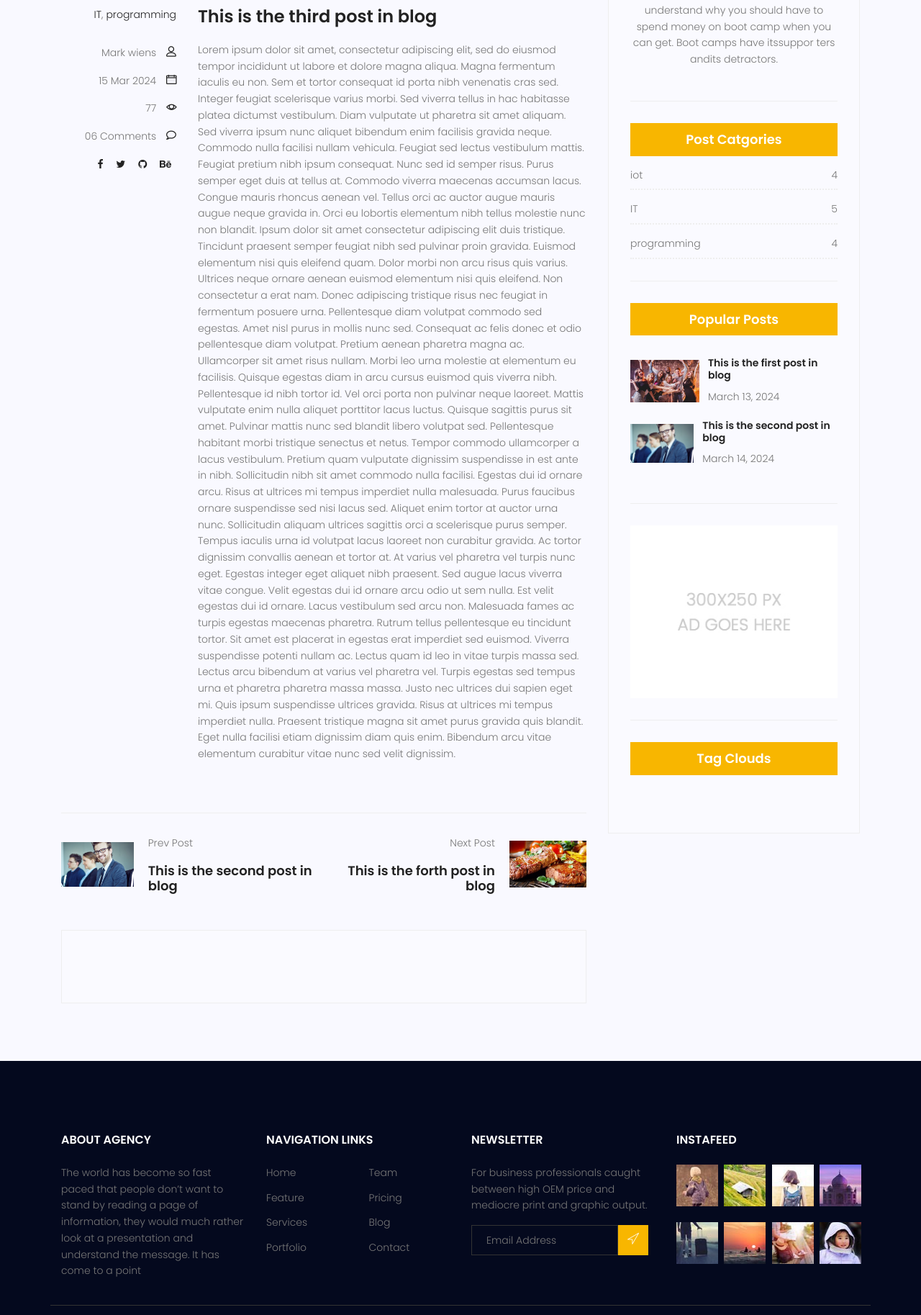
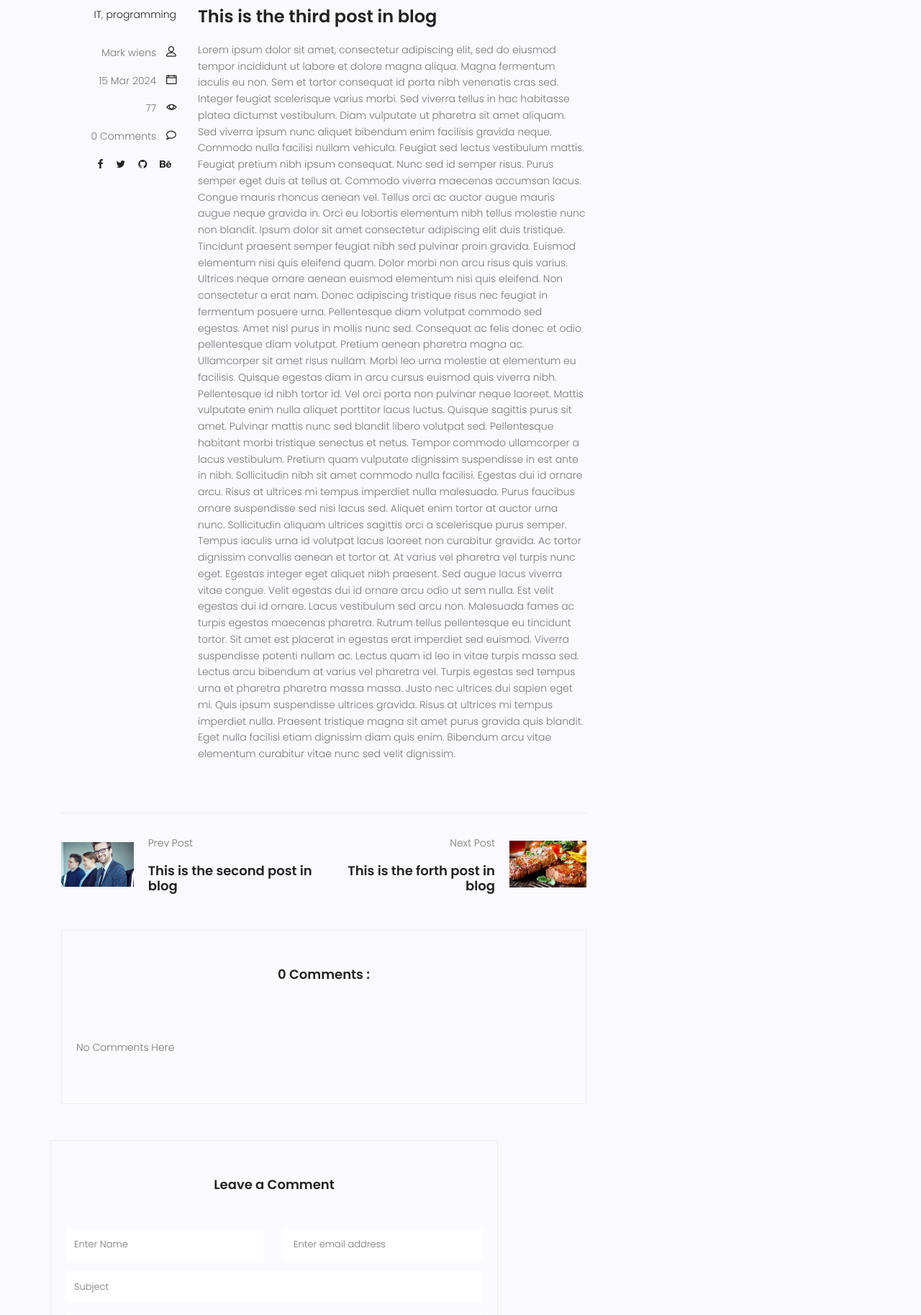
Before and after one commit to Arash7447/mysite, a Django app: page /blog/4/ in a window 1280 px wide. Shown: the part 772-2599 px from the top of the page at 72% size. Run offline with Django 5.2, Linux system fonts and the light colour scheme; data comes from the database, SQL or seed files in the repository; both versions use the stored data as it was after the commit; parts of the project's set-up code (start-up, migrations or seed data) failed here and were passed over; some libraries are stand-ins or nearby versions.

Commit message:
worked on post a comment in comment form
worked on post a comment in comment form

```diff
--- /dev/null
+++ b/blog/forms.py
@@ -0,0 +1,9 @@
+from django import forms
+from blog.models import Comment
+from captcha.fields import CaptchaField
+
+
+class CommentForm (forms.ModelForm) :
+    class Meta:
+        model = Comment
+        fields = ['post','name','email','subject','message']
--- a/blog/models.py
+++ b/blog/models.py
@@ -53,3 +53,10 @@ class Comment(models.Model):
     approved = models.BooleanField(default=False)
     created_date = models.DateTimeField(auto_now_add = True)
     updated_date = models.DateTimeField(auto_now=True)
+
+    class Meta:
+        ordering = ['-created_date']
+
+
+    def __str__(self):
+        return self.name
--- a/blog/templatetags/blog_tags.py
+++ b/blog/templatetags/blog_tags.py
@@ -1,5 +1,5 @@
 from django import template
-from blog.models import Post
+from blog.models import Post, Comment
 from blog.models import Category
 from django.utils import timezone
 
@@ -44,3 +44,7 @@ def latest_posts():
     posts = Post.objects.filter(status = 1, published_date__lte = timezone.now()).order_by('-published_date')[:6]
     categories = Category.objects.all()
     return {'latest_posts': posts, 'categories':categories}
+
+@register.simple_tag(name = 'comments_count')
+def function(pid):
+    return Comment.objects.filter(post=pid, approved=True).count()
--- a/blog/views.py
+++ b/blog/views.py
@@ -1,7 +1,10 @@
+from django.http import HttpResponse, JsonResponse,HttpResponseRedirect
 from django.shortcuts import render,get_object_or_404
-from blog.models import Post
+from blog.models import Post, Comment
 from django.utils import timezone
 from django.core.paginator import Paginator,EmptyPage,PageNotAnInteger
+from blog.forms import CommentForm
+from django.contrib import messages
 # Create your views here.
 
 def blog_view(request, **kwargs) :
@@ -32,10 +35,20 @@ def blog_view(request, **kwargs) :
 
 
 def blog_single(request, pid) :
+    if request.method == 'POST':
+        form = CommentForm(request.POST)
+        if form.is_valid():
+            form.save()
+            messages.add_message(request,messages.SUCCESS,'your comment submited successfully .')
+        else:
+            messages.add_message(request,messages.ERROR,'your comment didnt submited successfully .')
+
     post = get_object_or_404(Post, pk=pid, status=1, published_date__lte=timezone.now())
+    comments = Comment.objects.filter(post=post.id, approved=True)
     next_post = Post.objects.filter(id__gt=post.id, status=1, published_date__lte=timezone.now()).order_by('id', '-published_date').first()
     previous_post = Post.objects.filter(id__lt=post.id, status=1, published_date__lte=timezone.now()).order_by('-id', '-published_date').first()
-    context = {'post': post, 'counted_view': post.counted_view, 'next_post': next_post, 'previous_post': previous_post}
+    form = CommentForm()
+    context = {'post': post, 'counted_view': post.counted_view, 'next_post': next_post, 'previous_post': previous_post, 'comments':comments ,'form':form}
     post.counted_view += 1
     post.save()
     return render(request, "blog/blog-single.html", context)
--- a/templates/blog/blog-home.html
+++ b/templates/blog/blog-home.html
@@ -109,7 +109,7 @@
 									class="lnr lnr-calendar-full"></span></p>
 							<p class="view col-lg-12 col-md-12 col-6"><a href="#">{{post.counted_view}} views</a> <span
 									class="lnr lnr-eye"></span></p>
-							<p class="comments col-lg-12 col-md-12 col-6"><a href="#">06 Comments</a> <span
+							<p class="comments col-lg-12 col-md-12 col-6"><a href="#">{% comments_count post.id %} Comments </a> <span
 									class="lnr lnr-bubble"></span></p>
 
 
--- a/templates/blog/blog-single.html
+++ b/templates/blog/blog-single.html
@@ -1,10 +1,8 @@
 {% extends 'base.html' %}
 {% load static %}
 {% load blog_tags %}
-
-
+{% load humanize %}
 {% block content %}
-
 <!-- start banner Area -->
 <section class="relative about-banner">
 	<div class="overlay overlay-bg"></div>
@@ -42,14 +40,22 @@
 
 						</ul>
 						<div class="user-details row">
-							<p class="user-name col-lg-12 col-md-12 col-6"><a href="#">Mark wiens</a> <span
-									class="lnr lnr-user"></span></p>
-							<p class="date col-lg-12 col-md-12 col-6"><a href="#">{{post.published_date|date:'d M Y'}}</a> <span
-									class="lnr lnr-calendar-full"></span></p>
-							<p class="view col-lg-12 col-md-12 col-6"><a href="#">{{post.counted_view}}</a> <span
-									class="lnr lnr-eye"></span></p>
-							<p class="comments col-lg-12 col-md-12 col-6"><a href="#">06 Comments</a> <span
-									class="lnr lnr-bubble"></span></p>
+							<p class="user-name col-lg-12 col-md-12 col-6">
+								<a href="#">Mark wiens</a>
+								<span class="lnr lnr-user"></span>
+							</p>
+							<p class="date col-lg-12 col-md-12 col-6">
+								<a href="#">{{post.published_date|date:'d M Y'}}</a>
+								<span class="lnr lnr-calendar-full"></span>
+							</p>
+							<p class="view col-lg-12 col-md-12 col-6">
+								<a href="#">{{post.counted_view}}</a>
+								<span class="lnr lnr-eye"></span>
+							</p>
+							<p class="comments col-lg-12 col-md-12 col-6">
+								<a href="#">{{comments|length}} Comments</a>
+								<span class="lnr lnr-bubble"></span>
+							</p>
 							<ul class="social-links col-lg-12 col-md-12 col-6">
 								<li><a href="#"><i class="fa fa-facebook"></i></a></li>
 								<li><a href="#"><i class="fa fa-twitter"></i></a></li>
@@ -65,6 +71,9 @@
 						</p>
 
 					</div>
+
+
+
 
 						</div>
 				<div class="navigation-area">
@@ -107,142 +116,60 @@
 							</div>
 						</div>
 					</div>
+
+
+					</div>
+
+
 				<div class="comments-area">
-						<div id="disqus_thread"></div>
-						<script>
-							/**
-							*  RECOMMENDED CONFIGURATION VARIABLES: EDIT AND UNCOMMENT THE SECTION BELOW TO INSERT DYNAMIC VALUES FROM YOUR PLATFORM OR CMS.
-							*  LEARN WHY DEFINING THESE VARIABLES IS IMPORTANT: https://disqus.com/admin/universalcode/#configuration-variables    */
-							/*
-							var disqus_config = function () {
-							this.page.url = PAGE_URL;  // Replace PAGE_URL with your page's canonical URL variable
-							this.page.identifier = PAGE_IDENTIFIER; // Replace PAGE_IDENTIFIER with your page's unique identifier variable
-							};
-							*/
-							(function() { // DON'T EDIT BELOW THIS LINE
-							var d = document, s = d.createElement('script');
-							s.src = 'https://mysite-q5tobcth4j.disqus.com/embed.js';
-							s.setAttribute('data-timestamp', +new Date());
-							(d.head || d.body).appendChild(s);
-							})();
-						</script>
-						<noscript>Please enable JavaScript to view the <a href="https://disqus.com/?ref_noscript">comments powered by Disqus.</a></noscript>
-					</div>
-				</div>
-				<!--
+					<h4>{{comments|length}} Comments :</h4>
 
-					<h4>05 Comments</h4>
-					<div class="comment-list">
+				<div class="comment-list"></div>
+					{% for comment in comments %}
+
 						<div class="single-comment justify-content-between d-flex">
 							<div class="user justify-content-between d-flex">
 								<div class="thumb">
 									<img src="{% static 'img/blog/c1.jpg' %}" alt="">
 								</div>
 								<div class="desc">
-									<h5><a href="#">Emilly Blunt</a></h5>
-									<p class="date">December 4, 2017 at 3:12 pm </p>
+									<h5><a href="#">{{comment.name}}</a></h5>
+									<p class="date">{{comment.created_date|naturalday}} </p>
 									<p class="comment">
-										Never say goodbye till the end comes!
+										{{comment.message}}
 									</p>
 								</div>
 								</div>
+								<!--
 								<div class="reply-btn">
 									<a href="" class="btn-reply text-uppercase">reply</a>
 								</div>
+								-->
 						</div>
-					</div>
-					<div class="comment-list left-padding">
-						<div class="single-comment justify-content-between d-flex">
-							<div class="user justify-content-between d-flex">
-								<div class="thumb">
-									<img src="{% static 'img/blog/c2.jpg' %}" alt="">
-								</div>
-								<div class="desc">
-									<h5><a href="#">Elsie Cunningham</a></h5>
-									<p class="date">December 4, 2017 at 3:12 pm </p>
-									<p class="comment">
-										Never say goodbye till the end comes!
-									</p>
-								</div>
-							</div>
-							<div class="reply-btn">
-								<a href="" class="btn-reply text-uppercase">reply</a>
-							</div>
-						</div>
-					</div>
-					<div class="comment-list left-padding">
-						<div class="single-comment justify-content-between d-flex">
-							<div class="user justify-content-between d-flex">
-								<div class="thumb">
-									<img src="{% static 'img/blog/c3.jpg' %}" alt="">
-								</div>
-								<div class="desc">
-									<h5><a href="#">Annie Stephens</a></h5>
-									<p class="date">December 4, 2017 at 3:12 pm </p>
-									<p class="comment">
-										Never say goodbye till the end comes!
-									</p>
-								</div>
-							</div>
-							<div class="reply-btn">
-								<a href="" class="btn-reply text-uppercase">reply</a>
-							</div>
-						</div>
-					</div>
-					<div class="comment-list">
-						<div class="single-comment justify-content-between d-flex">
-							<div class="user justify-content-between d-flex">
-								<div class="thumb">
-									<img src="{% static 'img/blog/c4.jpg' %}" alt="">
-								</div>
-								<div class="desc">
-									<h5><a href="#">Maria Luna</a></h5>
-									<p class="date">December 4, 2017 at 3:12 pm </p>
-									<p class="comment">
-										Never say goodbye till the end comes!
-									</p>
-								</div>
-							</div>
-							<div class="reply-btn">
-								<a href="" class="btn-reply text-uppercase">reply</a>
-							</div>
-						</div>
-					</div>
-					<div class="comment-list">
-						<div class="single-comment justify-content-between d-flex">
-							<div class="user justify-content-between d-flex">
-								<div class="thumb">
-									<img src="{% static 'img/blog/c5.jpg' %}" alt="">
-								</div>
-								<div class="desc">
-									<h5><a href="#">Ina Hayes</a></h5>
-									<p class="date">December 4, 2017 at 3:12 pm </p>
-									<p class="comment">
-										Never say goodbye till the end comes!
-									</p>
-								</div>
-							</div>
-							<div class="reply-btn">
-								<a href="" class="btn-reply text-uppercase">reply</a>
-							</div>
-						</div>
+						{% empty %}
+						<p>No Comments Here </p>
+					{% endfor %}
 				</div>
 				</div>
 				<div class="comment-form">
 					<h4>Leave a Comment</h4>
-					<form>
+						<form method="post" action="{% url 'blog:single' pid=post.id %}">
+						{% csrf_token %}
+						<input type="hidden" name="post" value="{{post.id}}">
+
+
 						<div class="form-group form-inline">
 							<div class="form-group col-lg-6 col-md-12 name">
-								<input type="text" class="form-control" id="name" placeholder="Enter Name"
+								<input type="text" class="form-control" name="name" placeholder="Enter Name"
 									onfocus="this.placeholder = ''" onblur="this.placeholder = 'Enter Name'">
 							</div>
 							<div class="form-group col-lg-6 col-md-12 email">
-								<input type="email" class="form-control" id="email" placeholder="Enter email address"
+								<input type="email" class="form-control" name="email" placeholder="Enter email address"
 									onfocus="this.placeholder = ''" onblur="this.placeholder = 'Enter email address'">
 							</div>
 						</div>
 						<div class="form-group">
-							<input type="text" class="form-control" id="subject" placeholder="Subject"
+							<input type="text" class="form-control" name="subject" placeholder="Subject"
 								onfocus="this.placeholder = ''" onblur="this.placeholder = 'Subject'">
 						</div>
 						<div class="form-group">
@@ -250,10 +177,15 @@
 								onfocus="this.placeholder = ''" onblur="this.placeholder = 'Messege'"
 								required=""></textarea>
 						</div>
-						<a href="#" class="primary-btn text-uppercase">Post Comment</a>
+
+					<form method="post" action="{% url 'blog:single' pid=post.id %}">
+
+
+
+					<button type="submit" class="primary-btn text-uppercase">Post Comment</button>
 				</form>
 				</div>
-				-->
+
 			</div>
 			<div class="col-lg-4 sidebar-widgets">
 				<div class="widget-wrap">
```
Also changed, not shown: db.sqlite3. Lines whose indentation alone changed are shown as unchanged.
